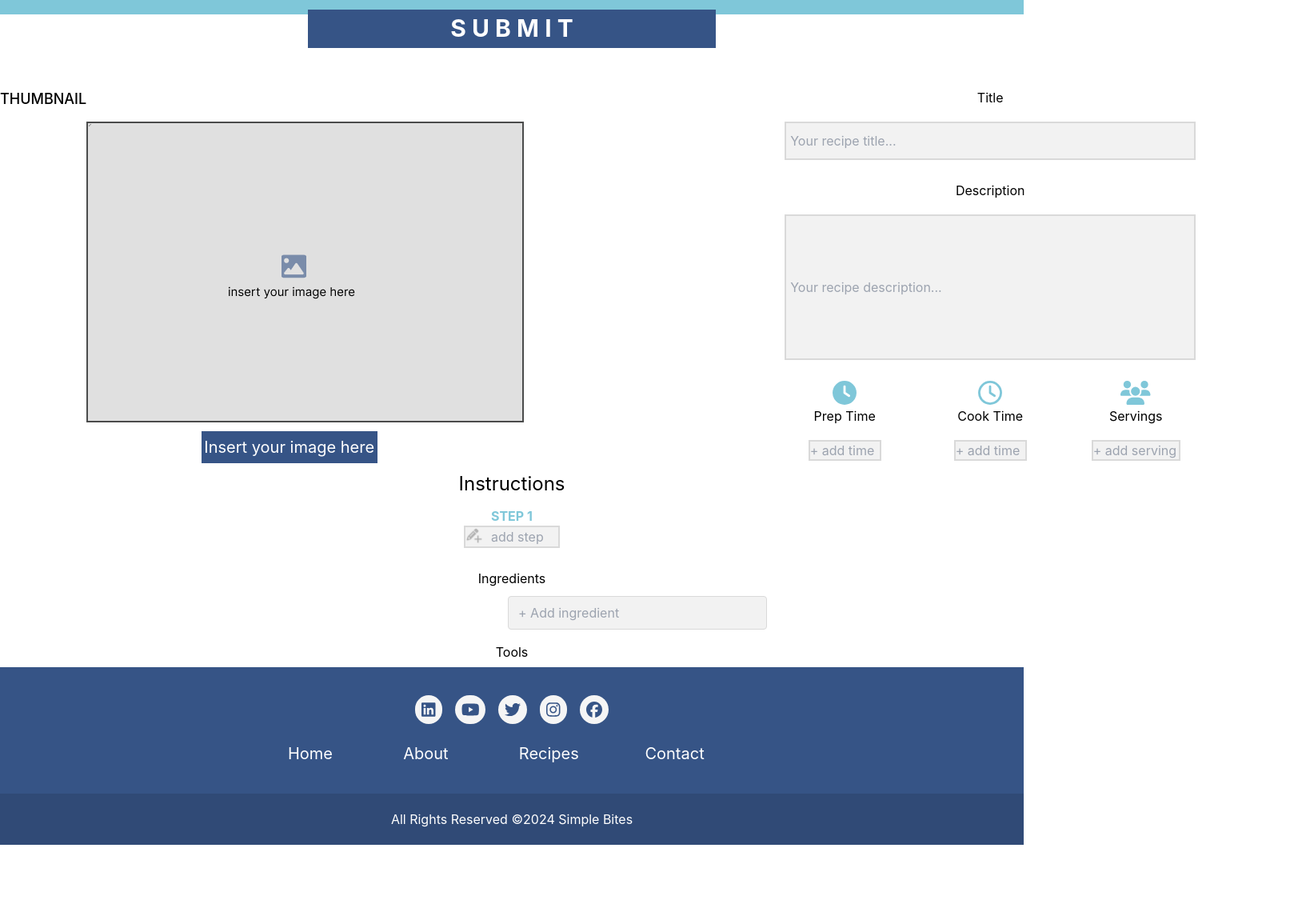
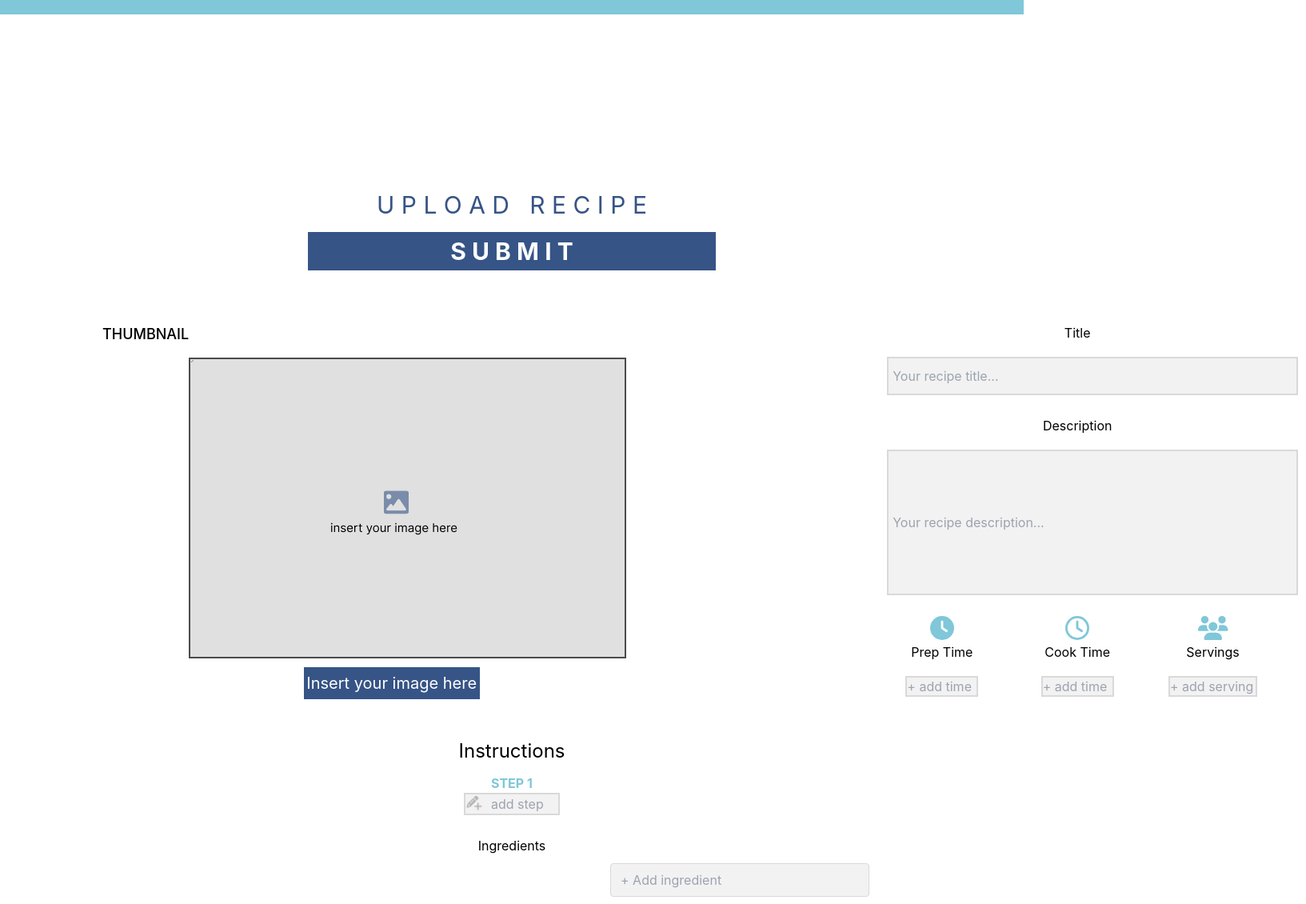
Before and after one commit to SimpleBites/FrontEnd, a React (Create React App) app in the folder app/: page /Submit in a window 1280 px wide. Shown: the part 265-1395 px from the top of the page at 80% size, 1633 px wide, since content can reach past the window. Before the commit the page ends 1362 px from the top, so only its background shows below. Built offline with nearby package versions, Linux system fonts and the light colour scheme.

Commit message:
submit changes 1.0

```diff
--- a/app/src/components/pages/footer.css
+++ b/app/src/components/pages/footer.css
@@ -944,7 +944,7 @@
  .SUB-BUTTON {
     width: 510px;
     height: 48px;
-    background-color: #365486;
+    background-color: #365486 !important;
     margin-bottom: 50px;
     font-size: 30px;
     color: white;
--- a/app/src/components/pages/submit.js
+++ b/app/src/components/pages/submit.js
@@ -1,6 +1,6 @@
 import React, { useState, useEffect, useRef } from 'react';
 import { FontAwesomeIcon } from '@fortawesome/react-fontawesome';
-import { faImage, faClock as fasClock, faUsers } from '@fortawesome/free-solid-svg-icons';
+import { faClock as fasClock, faUsers } from '@fortawesome/free-solid-svg-icons';
 import { faClock } from '@fortawesome/free-regular-svg-icons';
 import './footer.css';
 
@@ -88,14 +88,27 @@ export default function Submit() {
 
     setToolValues(newToolValues);
   };
+
+  const handleSubmit = (event) => {
+    event.preventDefault();
+    const formData = {
+      inputValues,
+      IngreValues,
+      toolValues,
+      selectedImage
+    };
+    console.log(formData);
+  };
+
   return (
-    <div className="flex justify-center items-center h-screen">
-      <div className="text-center">
+    <div className="flex flex-col items-center justify-center min-h-screen">
+      <div className="w-full flex-grow max-w-screen-lg">
+        <form onSubmit={handleSubmit}>
+          <div className="text-center mt-10 mb-4">
             <h1 className="text-3xl mb-4 upload-rec">U P L O A D &nbsp; R E C I P E</h1>
-        <a href='http://localhost:3000/submitted'>
-          <button className=" SUB-BUTTON">S U B M I T</button>
-        </a>
-        <div className='container'>
+            <button type="submit" className="SUB-BUTTON">S U B M I T</button>
+          </div>
+          <div className='container mb-10'>
             <h1 className="thumbnail">thumbnail</h1>
             <div className="flex items-center mb-4">
               <div className="flex items-center mb-4">
@@ -108,7 +121,6 @@ export default function Submit() {
                   style={{ display: 'none' }}
                 />
               </div>
-
               {selectedImage ? (
                 <>
                   <div className="image-container">
@@ -116,17 +128,15 @@ export default function Submit() {
                     <button className="hello2" onClick={handleButtonClick}>Insert your image here</button>
                   </div>
                 </>
-
               ) : (
-              <div className="file-upload-placeholder ">
+                <div className="file-upload-placeholder">
                   <button className="hello" onClick={handleButtonClick}>Insert your image here</button>
                 </div>
               )}
-
             </div>
             <div className="w-1/2 pl-4">
               <label className="block mb-2">Title</label>
-            <input type="text" className=" title-input" placeholder="Your recipe title..." />
+              <input type="text" className="title-input" placeholder="Your recipe title..." />
               <label className="block mt-4 mb-2">Description</label>
               <input type="text" className="description-input" placeholder="Your recipe description..." />
               <div className="flex mt-4">
@@ -135,6 +145,7 @@ export default function Submit() {
                   <label className="block mb-2">Prep Time</label>
                   <input type="text" className="extra-inputs" placeholder="+ add time" />
                 </div>
+
                 <div className="w-1/3 px-2">
                   <FontAwesomeIcon icon={faClock} className="sizing" />
                   <label className="block mb-2">Cook Time</label>
@@ -165,12 +176,12 @@ export default function Submit() {
               ))}
             </div>
             <div className="mb-4">
-            <label className="1/3 block mb-2">Ingredients</label>
+              <label className="block mb-2">Ingredients</label>
               {IngreValues.map((value, index) => (
                 <input
                   key={index}
                   type="text"
-                className="w-1/3 px-3 py-2 border rounded mb-2 input-field2 block "
+                  className="w-1/3 px-3 py-2 border rounded mb-2 input-field2 block"
                   placeholder="+ Add ingredient"
                   value={value}
                   onChange={(e) => handleIngreChange(index, e.target.value)}
@@ -183,22 +194,18 @@ export default function Submit() {
                 <input
                   key={index}
                   type="text"
-                className="w-1/3 px-3 py-2 border rounded mb-2 input-field2 block "
+                  className="w-1/3 px-3 py-2 border rounded mb-2 input-field2 block"
                   placeholder="+ Add tool"
                   value={value}
                   onChange={(e) => handleToolChange(index, e.target.value)}
                 />
               ))}
-            <div class="vertical-spans">
-              <span>EXTRA TEXT FOR SPACE</span>
-              <span>EXTRA TEXT FOR SPACE</span>
-              <span>EXTRA TEXT FOR SPACE</span>
-              <span>EXTRA TEXT FOR SPACE</span>
-              <span>EXTRA TEXT FOR SPACE</span>
-              <span>EXTRA TEXT FOR SPACE</span>
+            </div>
+            <div className="vertical-spans">
+              <span className="block mb-2">EXTRA TEXT FOR SPACE</span>
             </div>
           </div>
-        </div>
+        </form>
       </div>
     </div>
   );
```
Lines whose indentation alone changed are shown as unchanged.
